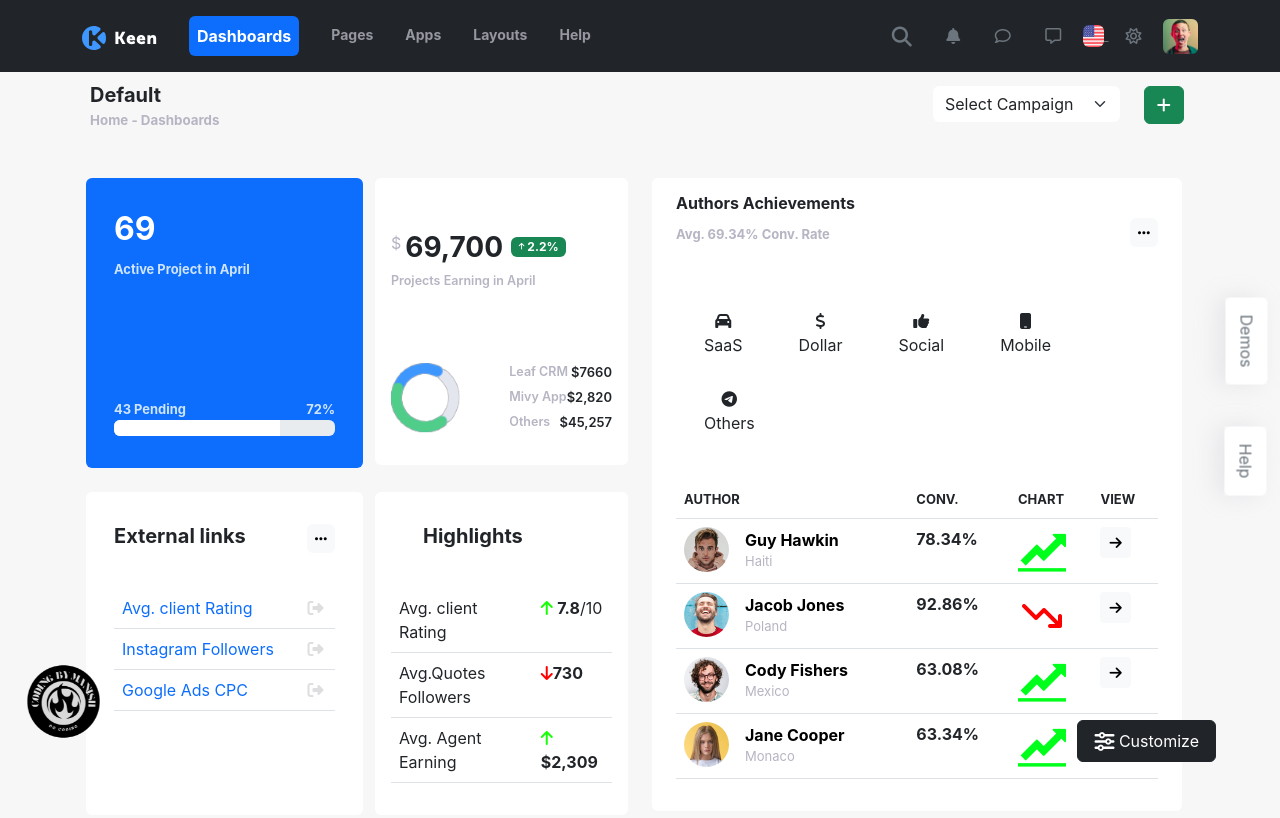
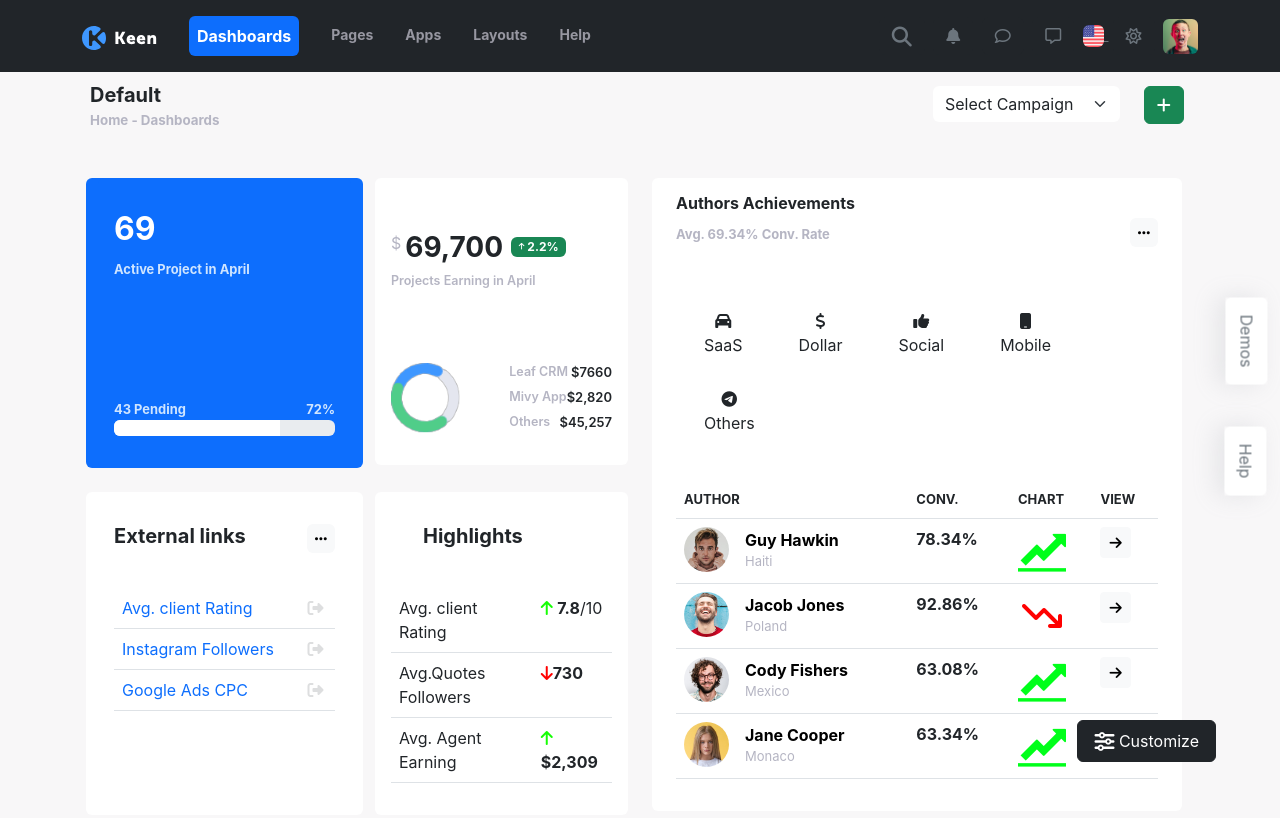
Before and after one commit to codingbymanish/backend_interface.github.iot, a plain HTML site: page index.html in a window 1280 px wide. Shown: the top 818 px of the page. Drawn offline with nearby package versions, Linux system fonts and the light colour scheme.

Commit message:
Update index.html

```diff
--- a/index.html
+++ b/index.html
@@ -3482,7 +3482,7 @@
         const tooltipList = [...tooltipTriggerList].map(tooltipTriggerEl => new bootstrap.Tooltip(tooltipTriggerEl))
     </script>
 
-<a href="https://www.instagram.com/codingbymanish/" class="logo" target="_blank"><img src="image/logo.png" width="15%" alt="logo"></a>
+
 </body>
 
 </html>
```
